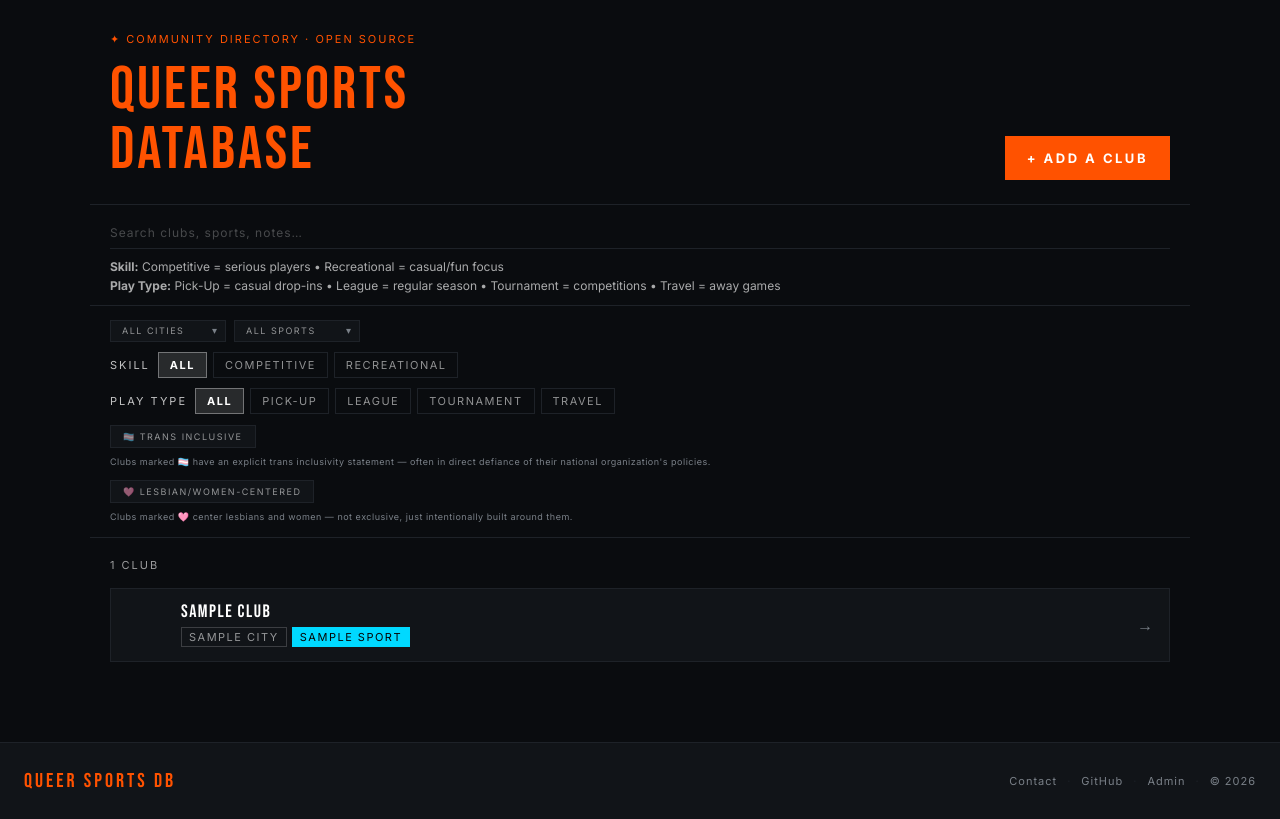
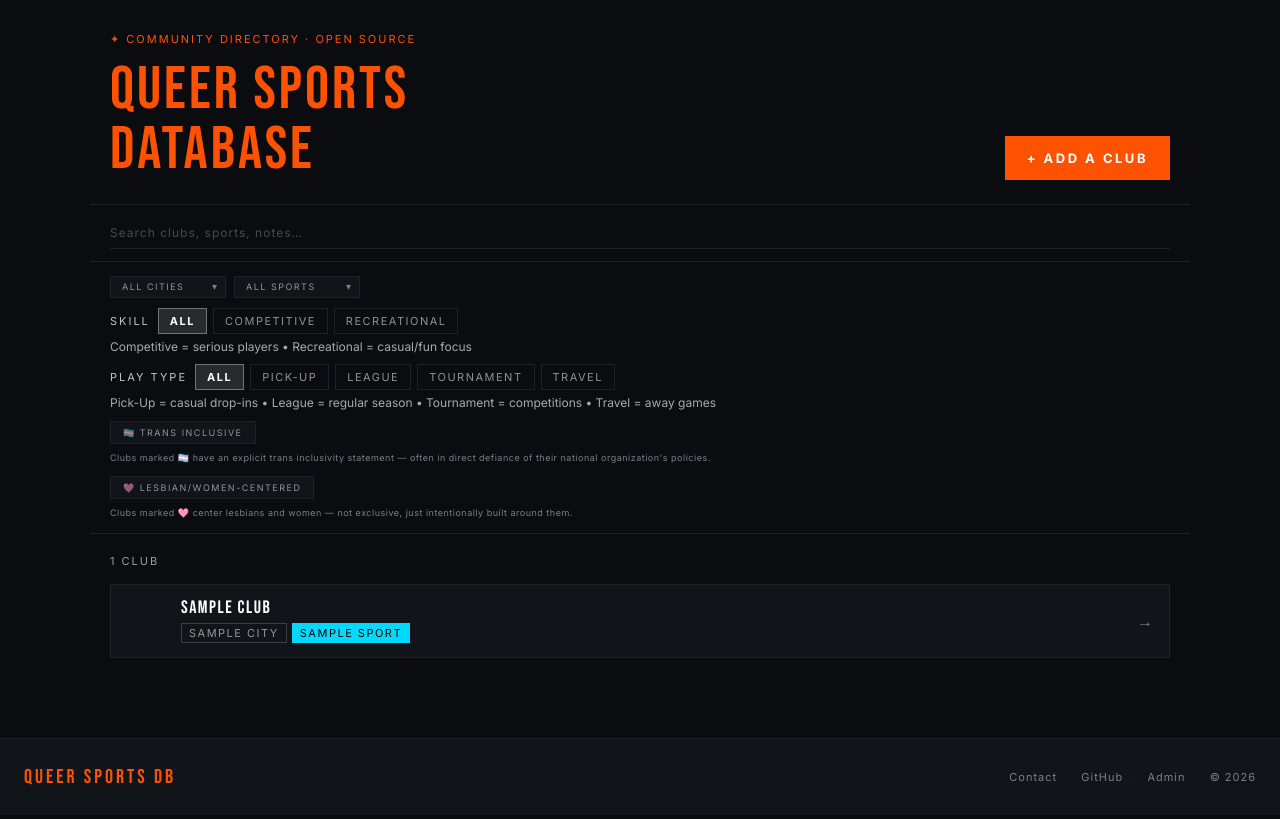
Before and after one commit to rsamuels1/dykesportsdb, a Flask app: template templates/sports_database.html in a window 1280 px wide. Shown: the part 52-871 px from the top of the page. After the commit the page ends 837 px from the top, so only its background shows below. Run offline with Flask 3, Linux system fonts and the light colour scheme; the template is opened without the code that fills it: most values are stand-ins (such as "Sample title", 1, 10 or a date in 2020); parts of the project's set-up code (start-up, migrations or seed data) failed here and were passed over; some libraries are stand-ins or nearby versions.

Commit message:
Update sports_database.html

```diff
--- a/templates/sports_database.html
+++ b/templates/sports_database.html
@@ -89,10 +89,6 @@
 {% if clubs %}
 <div class="search-wrap">
     <input class="search-input" type="search" id="searchInput" placeholder="Search clubs, sports, notes…" autocomplete="off">
-    <div style="margin-top:10px; font-size:12px; color: rgba(255,255,255,0.65);">
-        <div style="margin-bottom:4px;"><strong>Skill:</strong> Competitive = serious players • Recreational = casual/fun focus</div>
-        <div><strong>Play Type:</strong> Pick-Up = casual drop-ins • League = regular season • Tournament = competitions • Travel = away games</div>
-    </div>
 </div>
 
 <div class="filter-bar" style="flex-direction:column; align-items:flex-start; gap:10px;">
@@ -117,14 +113,18 @@
     </div>
 
     <!-- buttons: skill -->
+    <div style="display:flex; flex-direction:column; gap:5px;">
         <div style="display:flex; gap:6px; align-items:center; flex-wrap:wrap;">
             <span class="filter-label">Skill</span>
             <button class="fbtn fcity on" data-filter="skill" data-val="all">All</button>
             <button class="fbtn fcity" data-filter="skill" data-val="comp">Competitive</button>
             <button class="fbtn fcity" data-filter="skill" data-val="rec">Recreational</button>
         </div>
+        <div style="font-size:12px; color: rgba(255,255,255,0.65);">Competitive = serious players • Recreational = casual/fun focus</div>
+    </div>
 
     <!-- buttons: play type -->
+    <div style="display:flex; flex-direction:column; gap:5px;">
         <div style="display:flex; gap:6px; align-items:center; flex-wrap:wrap;">
             <span class="filter-label">Play Type</span>
             <button class="fbtn fcity on" data-filter="play" data-val="all">All</button>
@@ -132,6 +132,8 @@
             <button class="fbtn fcity" data-filter="play" data-val="league">League</button>
             <button class="fbtn fcity" data-filter="play" data-val="tournament">Tournament</button>
             <button class="fbtn fcity" data-filter="play" data-val="travel">Travel</button>
+        </div>
+        <div style="font-size:12px; color: rgba(255,255,255,0.65);">Pick-Up = casual drop-ins • League = regular season • Tournament = competitions • Travel = away games</div>
     </div>
 
     <!-- trans inclusive toggle -->
```
Lines whose indentation alone changed are shown as unchanged.
